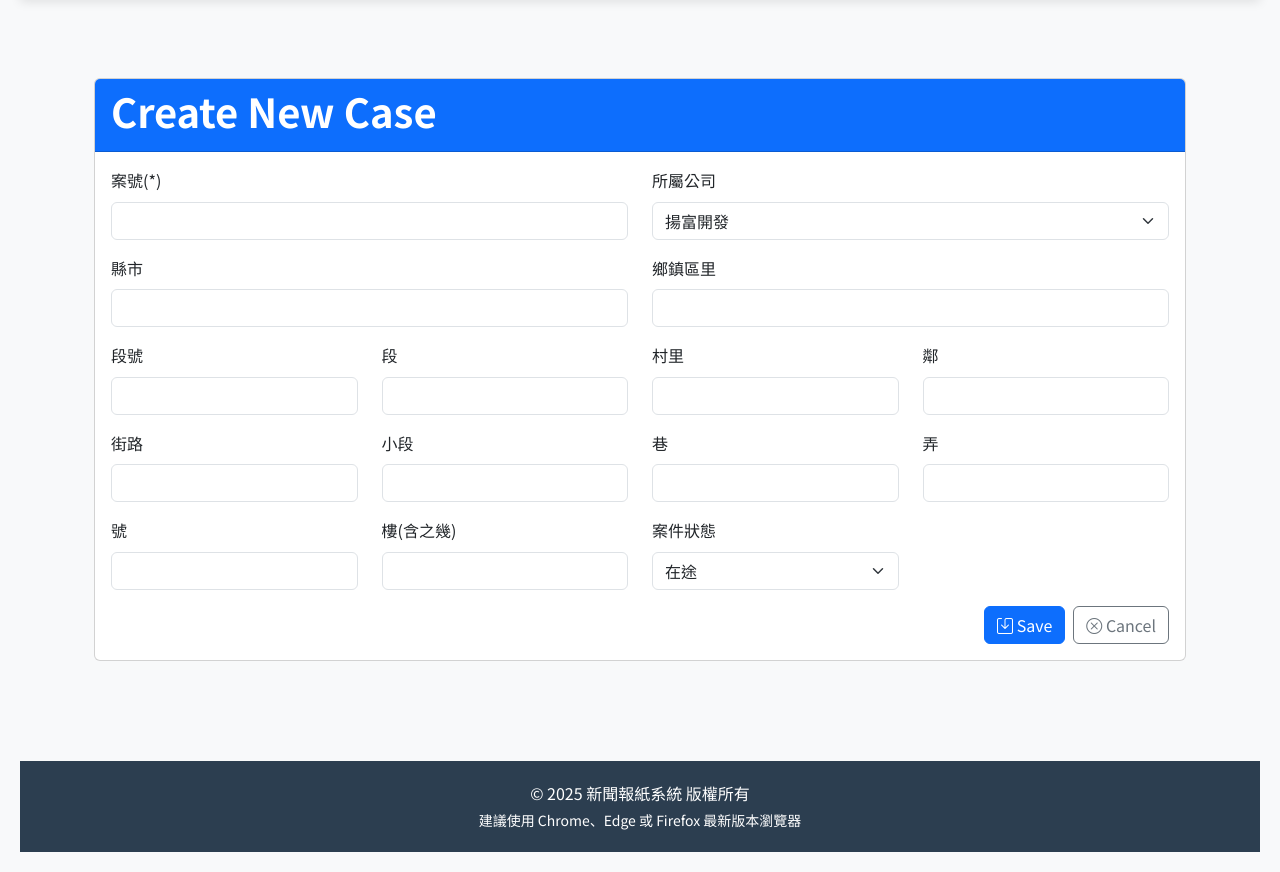
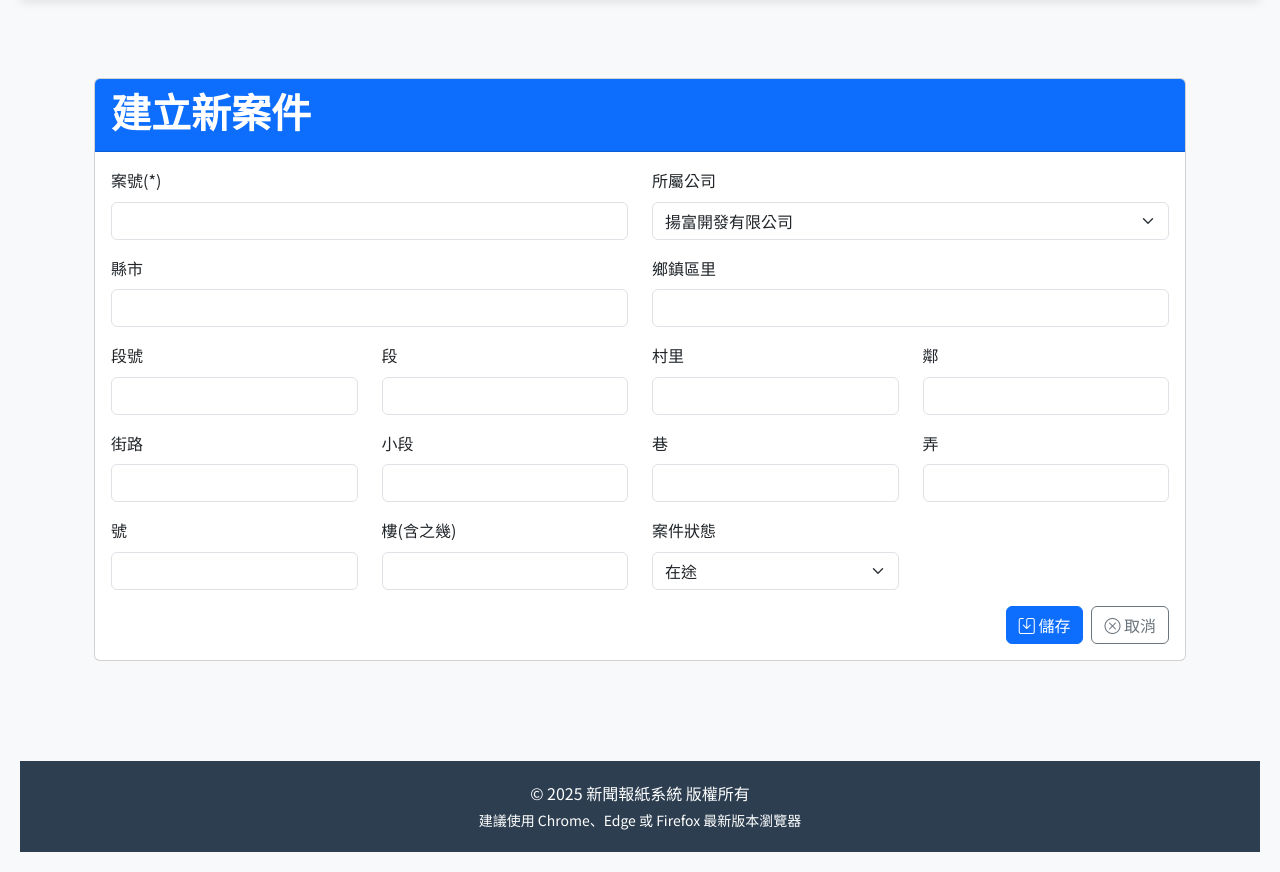
Before and after one commit to leowu0329/djangoYF, a Django app: page /cases/new/ in a window 1280 px wide. Shown: the part 78-950 px from the top of the page. Run offline with Django 5.2, Linux system fonts and the light colour scheme; the visitor is signed in with stand-in values (Sample User, id 1); some libraries are stand-ins or nearby versions.

Commit message:
完成-part3

```diff
--- a/pages/forms.py
+++ b/pages/forms.py
@@ -2,8 +2,8 @@ from django import forms
 from .models import Cases, Land, Build, Person, Survey, FinalDecision, Result, ObjectBuild, Bouns, Auction
 
 COMPANY_CHOICES = [
-	("揚富開發", "揚富開發"),
-	("鉅汱開發", "鉅汱開發"),
+	("揚富開發有限公司", "揚富開發有限公司"),
+	("鉅汱開發有限公司", "鉅汱開發有限公司"),
 ]
 
 STATUS_CHOICES = [
--- a/templates/cases/case_detail.html
+++ b/templates/cases/case_detail.html
@@ -4,7 +4,7 @@
 <div class="container mt-4">
   <div class="card">
     <div class="card-header d-flex justify-content-between align-items-center">
-      <h1 class="card-title mb-0">案件詳情: {{ case.caseNumber }}</h1>
+      <h1 class="card-title mb-0">{{ case.caseNumber }}</h1>
       <a href="{% url 'case_list' %}" class="btn btn-secondary">
         <i class="bi bi-arrow-left-circle"></i> 返回案件列表
       </a>
@@ -66,8 +66,6 @@
             <li class="list-group-item"><strong>公司:</strong> {{ case.company }}</li>
             <li class="list-group-item"><strong>地址:</strong> {{ case.fullAddress }}</li>
             <li class="list-group-item"><strong>狀態:</strong> {{ case.status }}</li>
-            <li class="list-group-item"><strong>最後更新:</strong> {{ case.updated }}</li>
-            <li class="list-group-item"><strong>建立時間:</strong> {{ case.timestamp }}</li>
             <li class="list-group-item"><strong>負責人:</strong> {{ case.user.username }}</li>
           </ul>
 
--- a/templates/cases/case_form.html
+++ b/templates/cases/case_form.html
@@ -5,7 +5,7 @@
 <div class="container mt-4">
   <div class="card">
     <div class="card-header bg-primary text-white">
-      <h1 class="card-title">{% if form.instance.pk %}Edit Case{% else %}Create New Case{% endif %}</h1>
+      <h1 class="card-title">{% if form.instance.pk %}編輯案件{% else %}建立新案件{% endif %}</h1>
     </div>
     <div class="card-body">
       <form method="post">
@@ -110,10 +110,10 @@
 
         <div class="d-flex justify-content-end">
           <button type="submit" class="btn btn-primary me-2">
-            <i class="bi bi-save"></i> Save
+            <i class="bi bi-save"></i> 儲存
           </button>
           <a href="{% if form.instance.pk %}{% url 'case_detail' form.instance.pk %}{% else %}{% url 'case_list' %}{% endif %}" class="btn btn-outline-secondary">
-            <i class="bi bi-x-circle"></i> Cancel
+            <i class="bi bi-x-circle"></i> 取消
           </a>
         </div>
       </form>
```
Also changed, not shown: templates/cases/case_list.html (+16 -8 lines).
